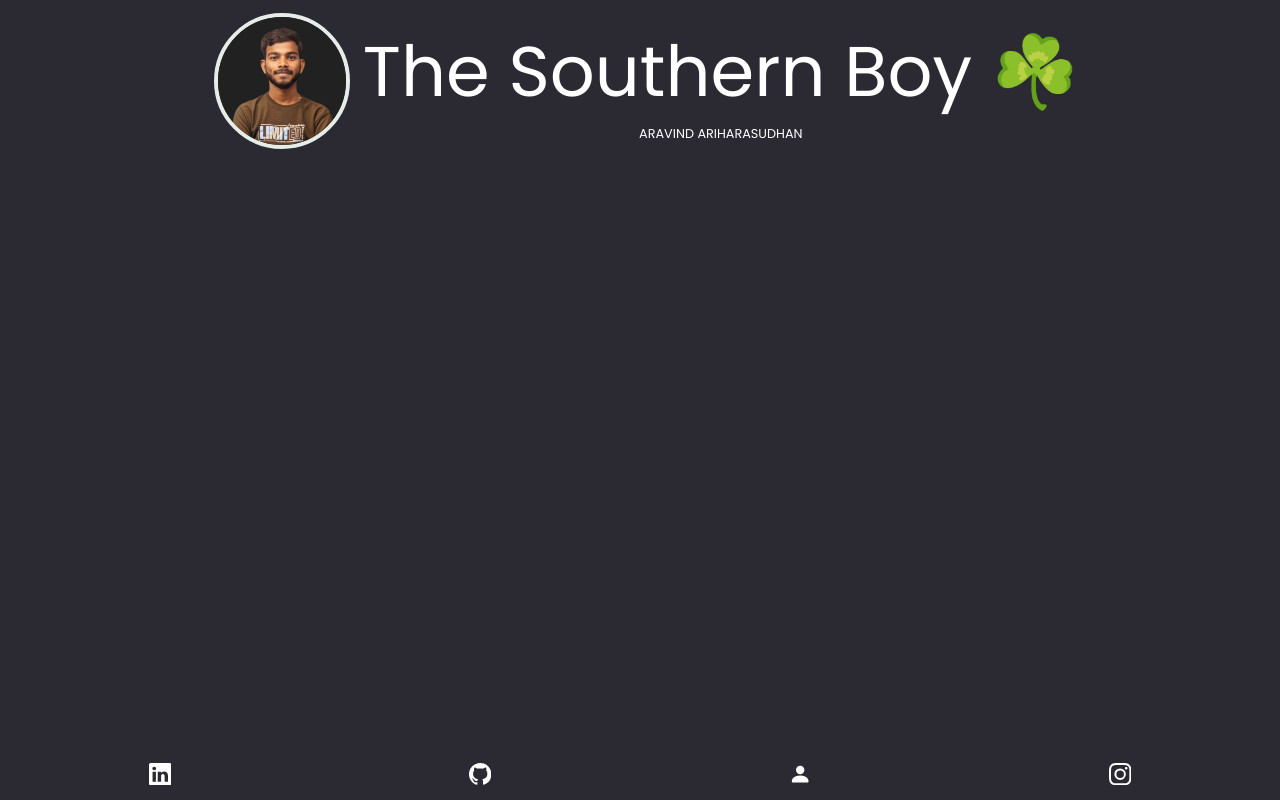
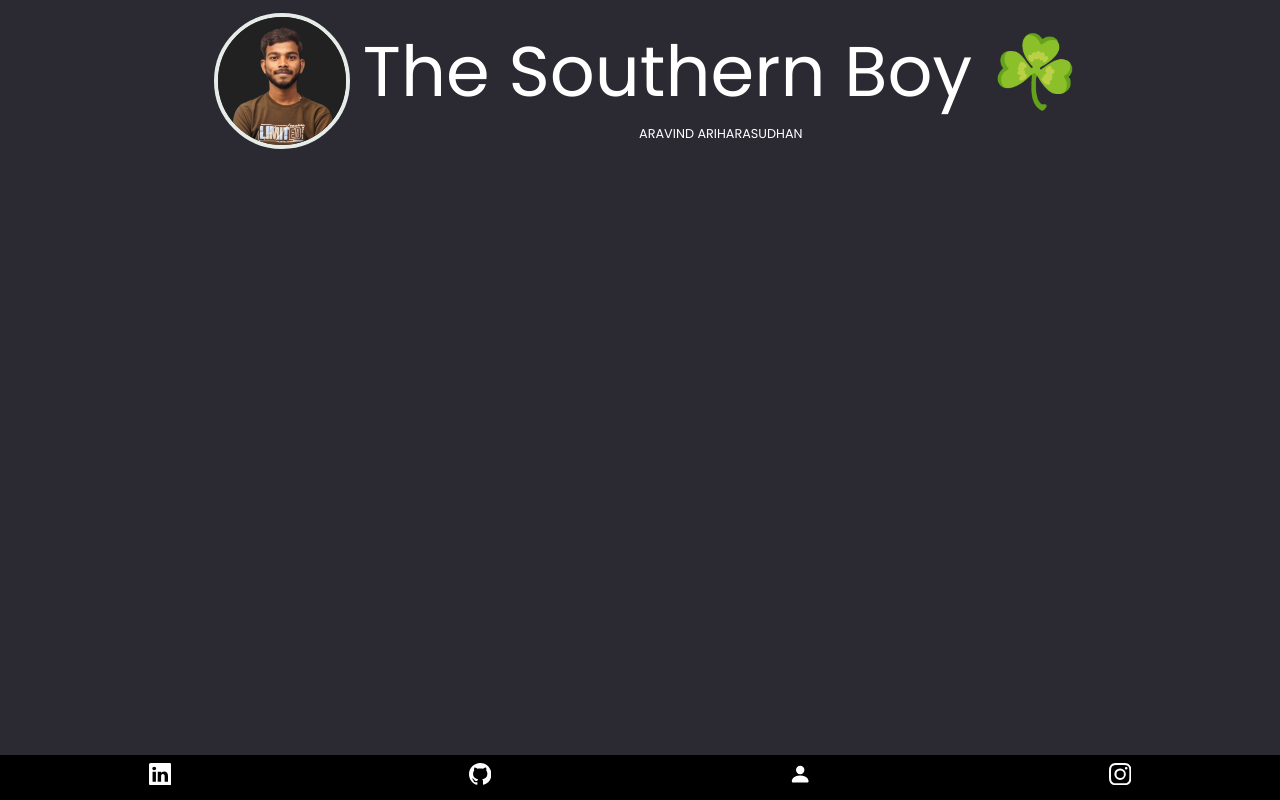
Before and after one commit to arihara-sudhan/southernboy, a React (Create React App) app: page / in a window 1280 px wide. Built offline with nearby package versions, Linux system fonts and the light colour scheme; no server answers.

Commit message:
Update end.css

```diff
--- a/src/static/end.css
+++ b/src/static/end.css
@@ -1,5 +1,5 @@
 .contacts {
-    background-color: #2b2a33;
+    background-color: black;
     width: 100%;
     height: 4vh;
     padding: 0.3em;
```
